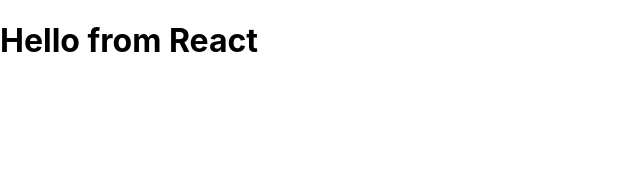
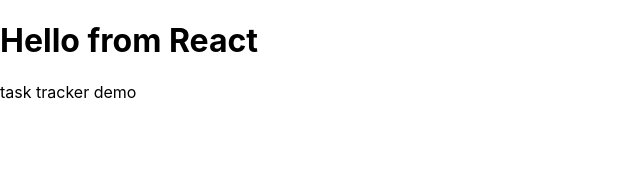
Before and after one commit to viktorCodes/task_tracker_app, a React (Create React App) app: page / in a window 1280 px wide. Shown: the top 172 px of the page, without its empty margins (0-640 px from the left). Built offline with nearby package versions, Linux system fonts and the light colour scheme.

Commit message:
added Header component

```diff
--- a/src/App.js
+++ b/src/App.js
@@ -1,11 +1,11 @@
-
+import Header from './components/Header'
 
 function App() {
 
    return (
     <div className="container">
       <h1>Hello from React</h1>
-
+        <Header />
     </div>
   );
 }
--- a/src/Components/Header.js
+++ b/src/Components/Header.js
@@ -0,0 +1,9 @@
+
+
+function Header() {
+  return (
+    <header>task tracker demo</header>
+  )
+}
+
+export default Header
```
